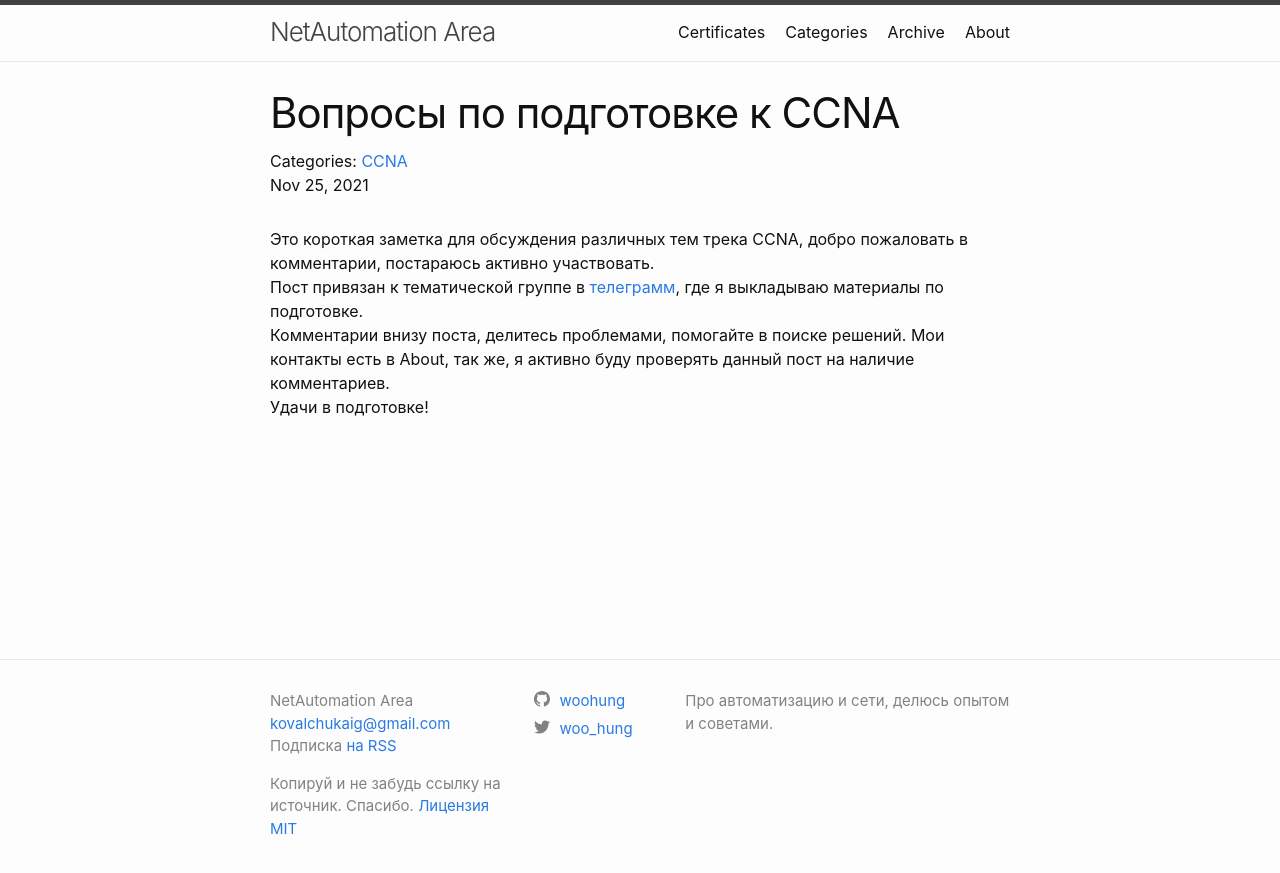
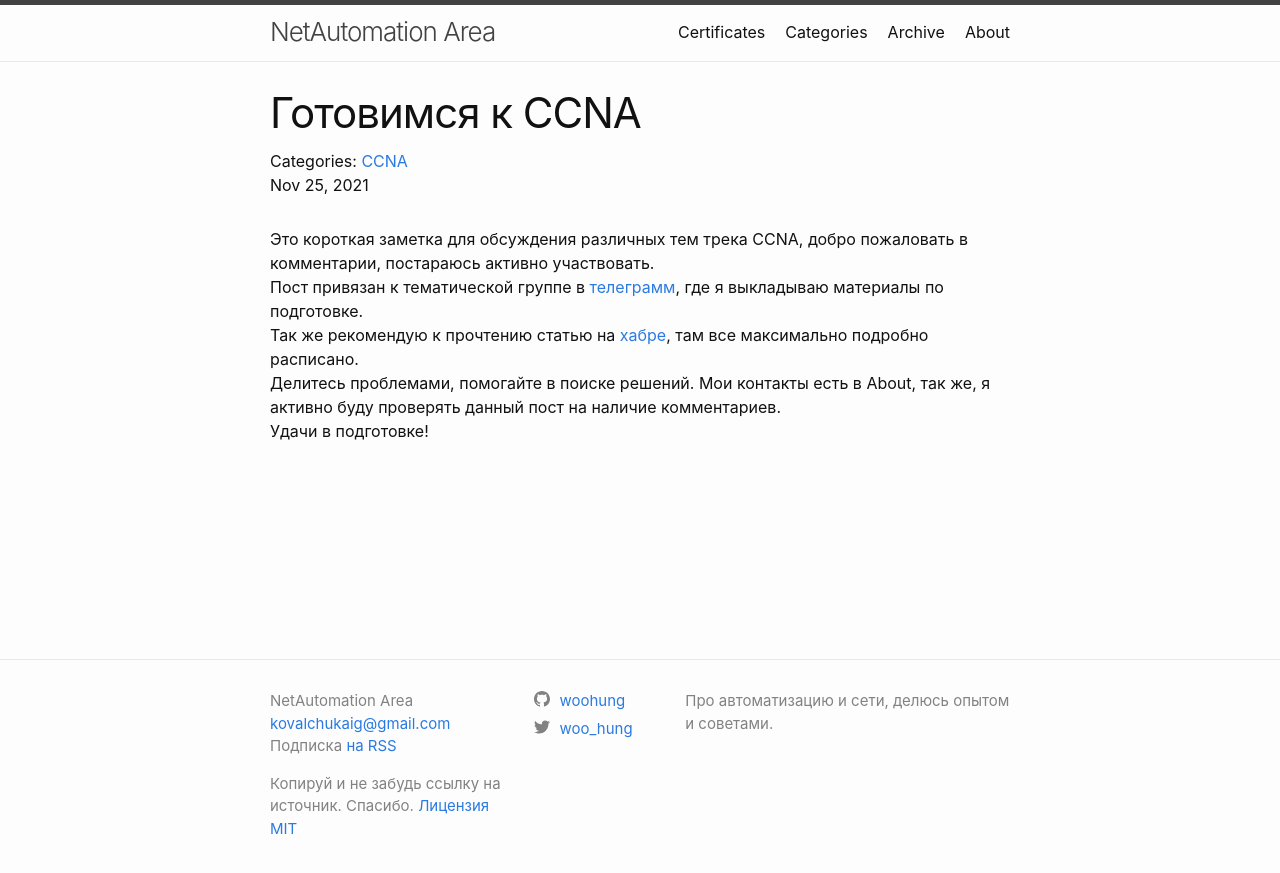
Before and after one commit to woohung/woohung.github.io, a Jekyll site: the page built from _posts/2021-11-25-Вопросы по подготовке к CCNA.md, in a window 1280 px wide. Shown: the top 873 px of the page. Built offline with Jekyll 4.4.1, drawn with Linux system fonts in a browser that asks for light colours; comment, search, counter and statistics services are not loaded.

Commit message:
Update 2021-11-25-Вопросы по подготовке к CCNA.md

```diff
--- a/_posts/2021-11-25-Вопросы по подготовке к CCNA.md
+++ b/_posts/2021-11-25-Вопросы по подготовке к CCNA.md
@@ -1,11 +1,12 @@
 ---
 layout: post
-title: Вопросы по подготовке к CCNA
+title: Готовимся к CCNA
 date: '2021/11/25|13:00'
 categories: CCNA
 published: true
 ---
 Это короткая заметка для обсуждения различных тем трека CCNA, добро пожаловать в комментарии, постараюсь активно участвовать.
 Пост привязан к тематической группе в [телеграмм](https://t.me/+bjSpnxRghW40N2Uy), где я выкладываю материалы по подготовке.
-Комментарии внизу поста, делитесь проблемами, помогайте в поиске решений. Мои контакты есть в About, так же, я активно буду проверять данный пост на наличие комментариев.
+Так же рекомендую к прочтению статью на [хабре](https://habr.com/ru/post/587336/), там все максимально подробно расписано.
+Делитесь проблемами, помогайте в поиске решений. Мои контакты есть в About, так же, я активно буду проверять данный пост на наличие комментариев.
 Удачи в подготовке!
```
